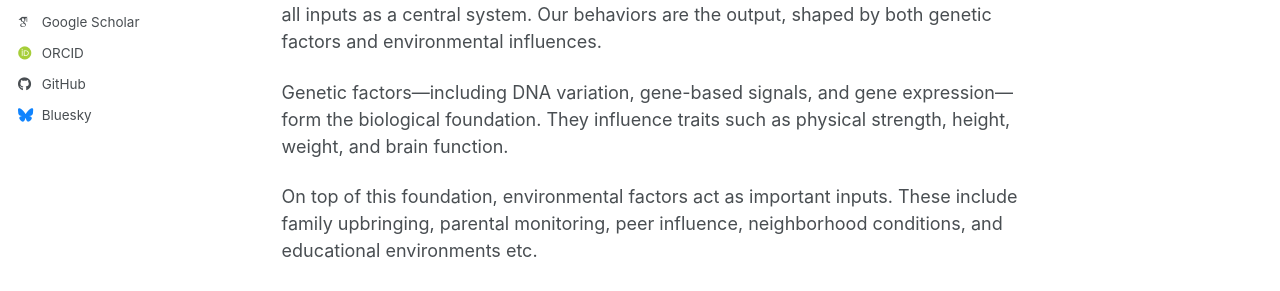
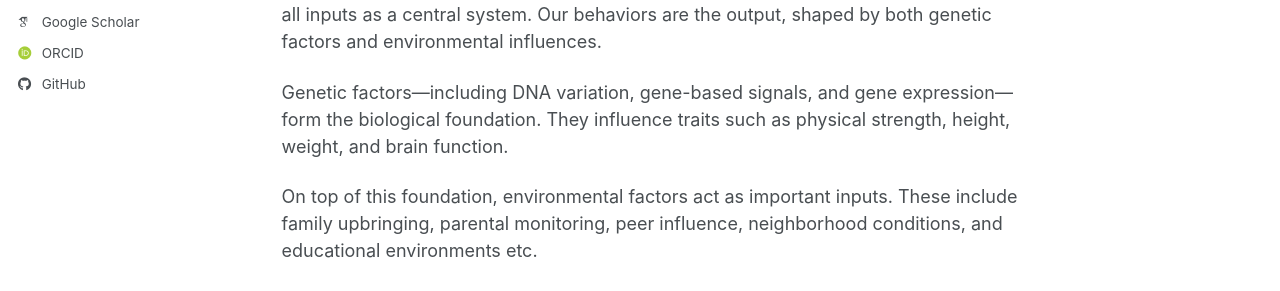
Before and after one commit to mw742/mengmanwei.github.io, a Jekyll site: the page built from _pages/about.md, in a window 1280 px wide. Shown: the part 395-686 px from the top of the page. Built offline with Jekyll 4.4.1, drawn with Linux system fonts in a browser that asks for light colours; some web fonts are replaced; a script bundle is joined from its source files by our own code; library files that are not in the unit come from our copies.

Commit message:
Update _config.yml

```diff
--- a/_config.yml
+++ b/_config.yml
@@ -13,7 +13,7 @@
 title_separator          : "-"
 name                     : &name "Mengman Wei"
 description              : &description "Mengman Wei's academic portfolio"   # Update this with a general description of your site, this is the default if not overridden by a page
-url                      : https://mengmanwei.github.io # The base hostname & protocol for your site e.g. "https://[your GitHub username].github.io",
+url                      : https://mw742.github.io/mengmanwei.github.io # The base hostname & protocol for your site e.g. "https://[your GitHub username].github.io",
                                                            # or if you already have some other page hosted on Github then use "https://[your GitHub username].github.io/[Your Repo Name]"
 baseurl                  : "" # the subpath of your site, e.g. "/blog"
 repository               : "mw742/mengmanwei.github.io"
@@ -57,7 +57,7 @@
 
   # Social media
   artstation       : # Username
-  bluesky          : "bsky.app" # Replace this with you Bluesky username
+  bluesky          : # "bsky.app" # Replace this with you Bluesky username
   facebook         : # Username
   flickr           : # Username
   foursquare       : # Username
```
